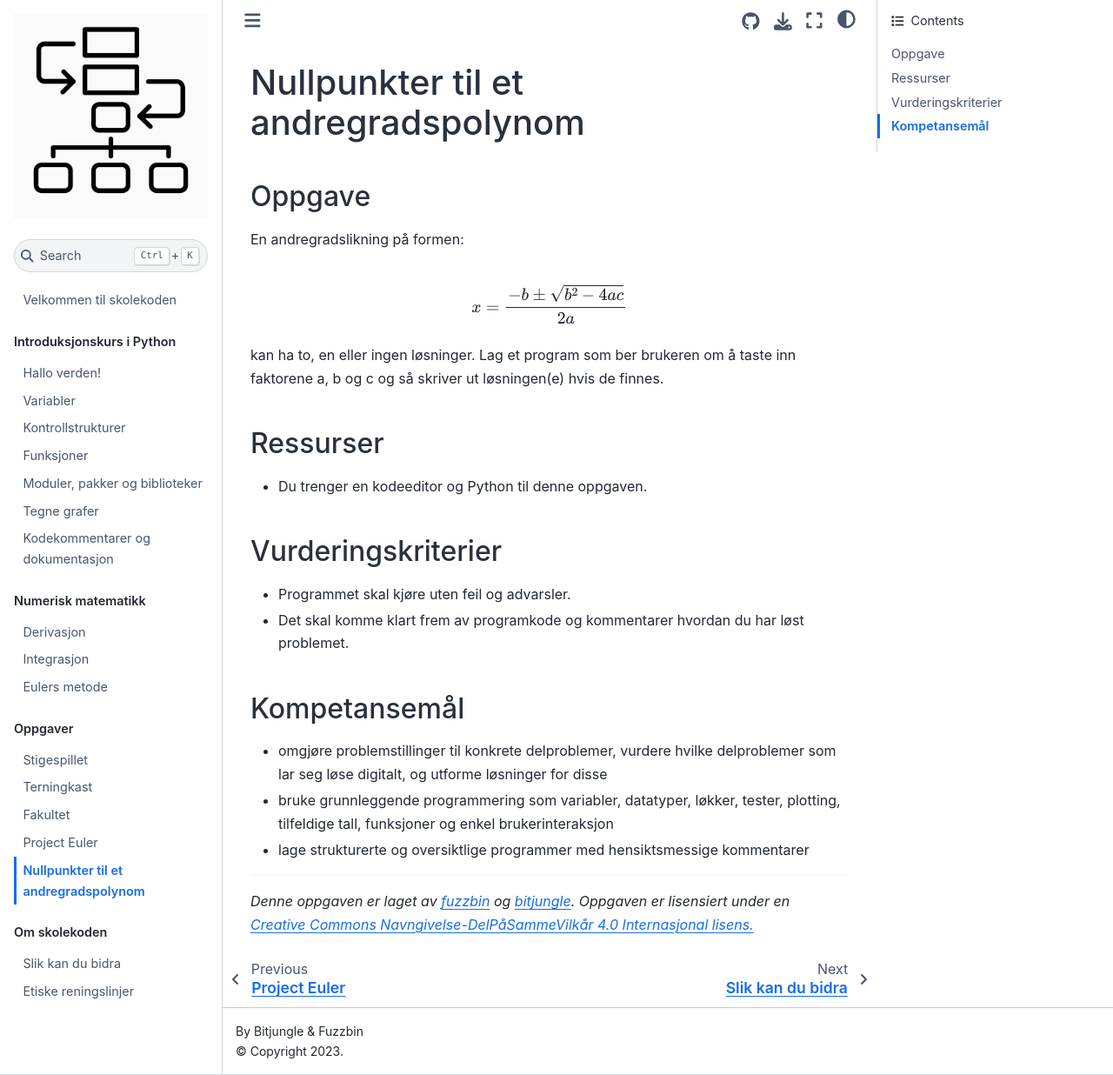
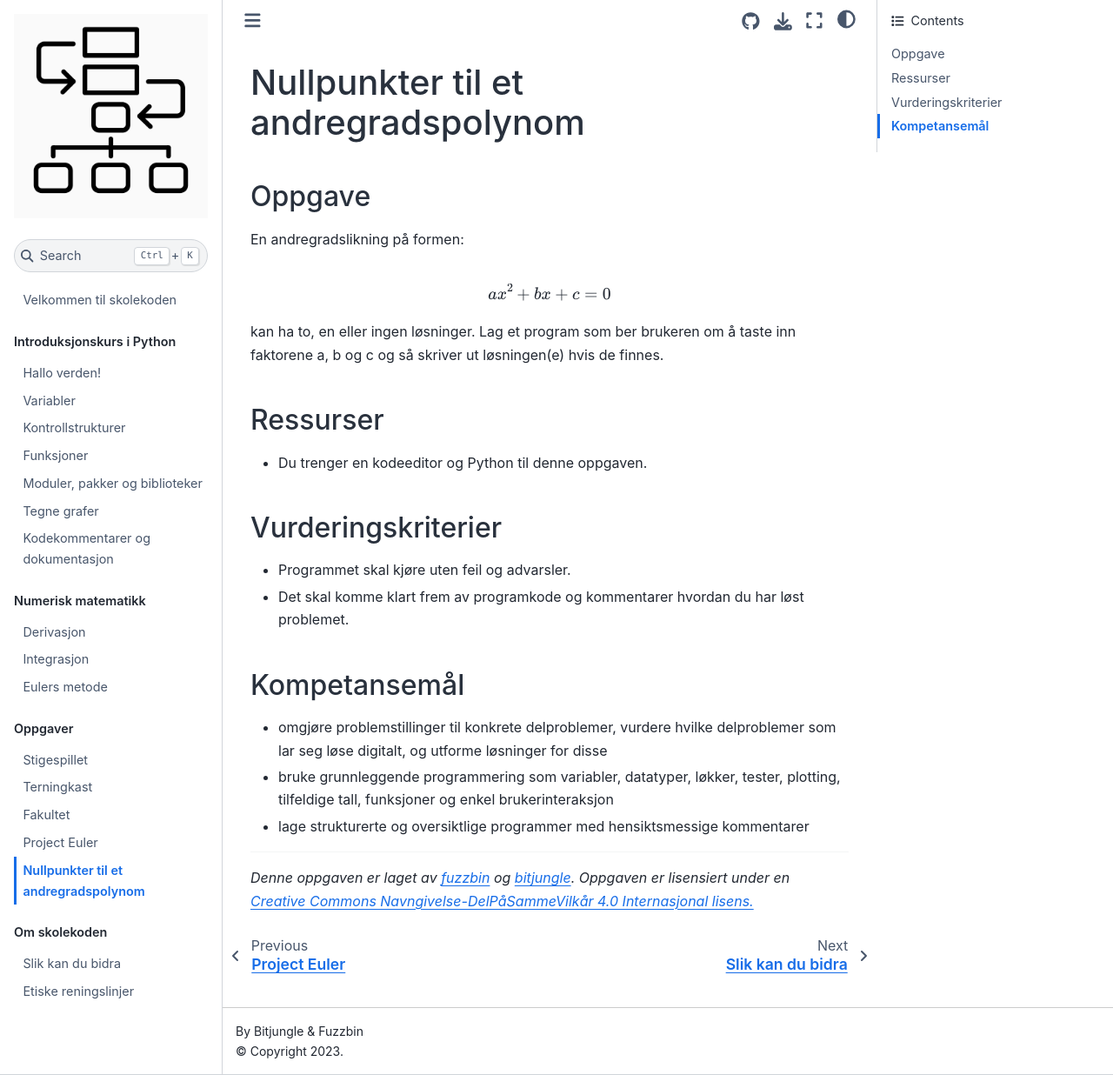
Before and after one commit to fuzzbin/skolekoden, a Jupyter Book: the page built from docs/oppgaver/andregrad.md, in a window 1280 px wide and 1236 px high. Shown: the whole window at 87% size. Built offline with Jupyter Book 1.0.4 settings and Sphinx 7.4.7 and the Sphinx Book theme 1.1.4, drawn with Linux system fonts in a browser that asks for light colours.

Commit message:
Oppdatert LaTeX

```diff
--- a/docs/oppgaver/andregrad.md
+++ b/docs/oppgaver/andregrad.md
@@ -4,7 +4,7 @@
 
 En andregradslikning på formen:
 
-$$x=\frac{-b\pm \sqrt{b^2 - 4ac}}{2a}$$
+$$ax^2 + bx + c = 0$$
 
 kan ha to, en eller ingen løsninger. Lag et program som ber brukeren om å taste inn faktorene a, b og c og så skriver ut løsningen(e) hvis de finnes.
 
```
